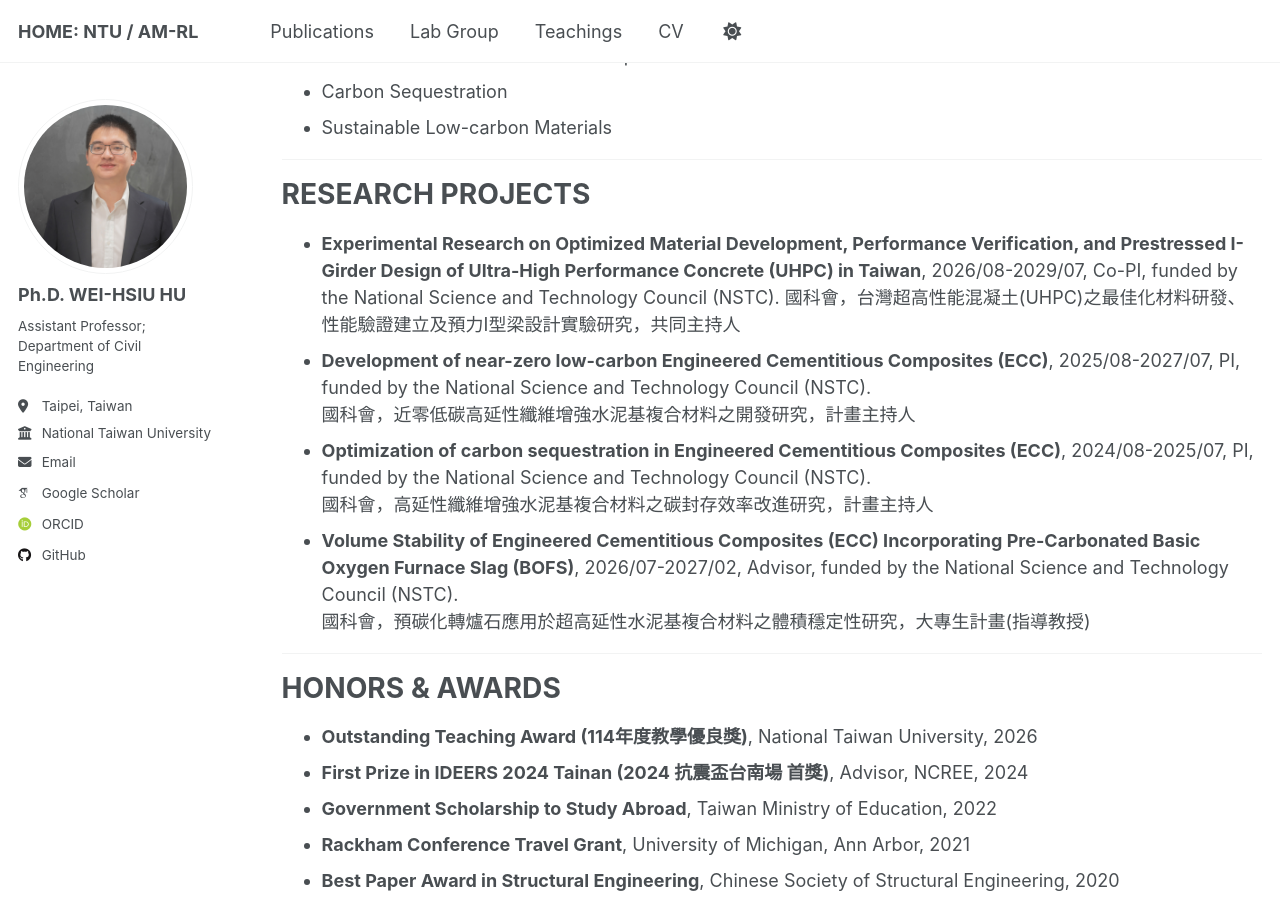
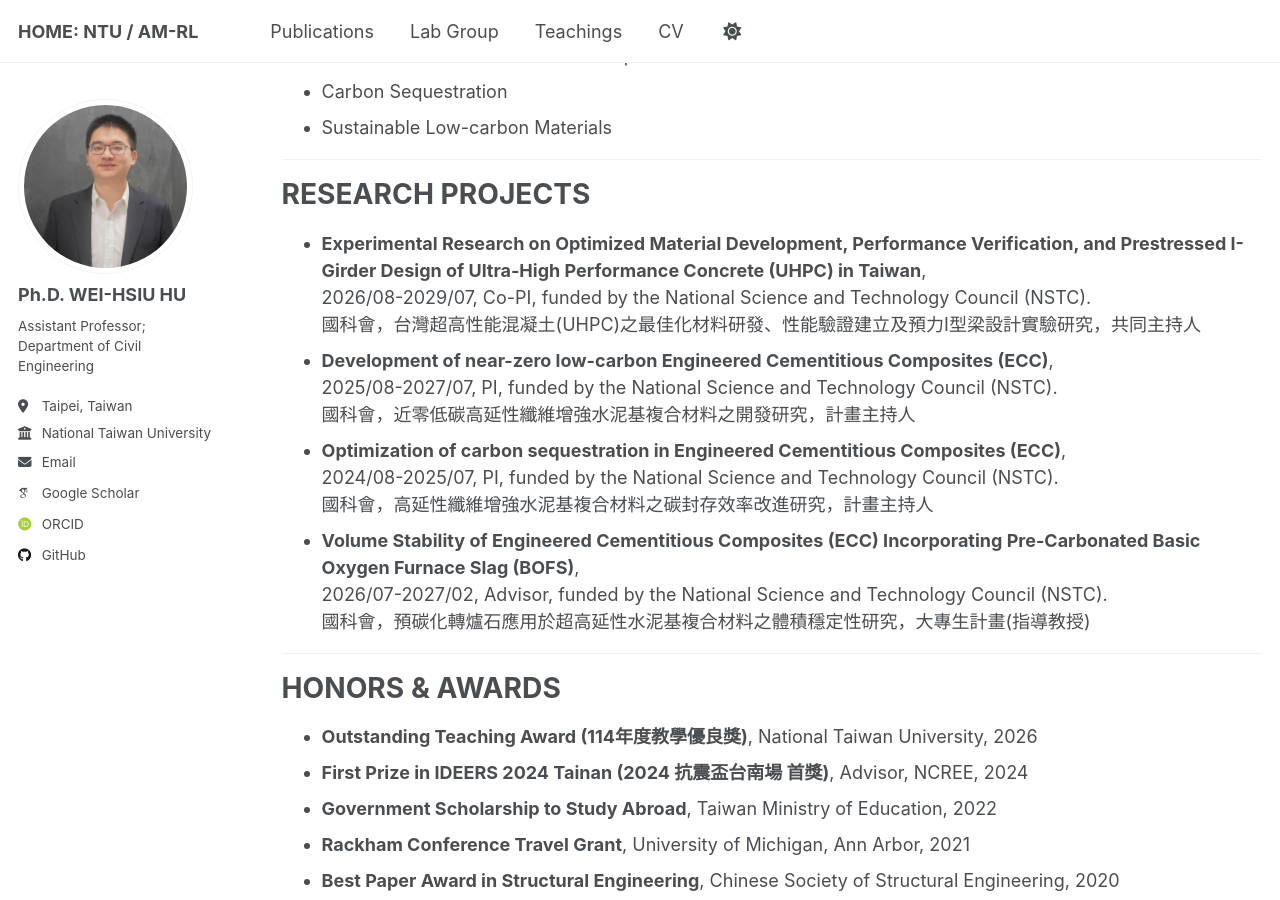
Before and after one commit to hwhsiu/hwhsiu.github.io, a Jekyll site: the page built from _pages/cv.md, in a window 1280 px wide and 900 px high, scrolled down 291 px. Built offline with Jekyll 4.4.1, drawn with Linux system fonts in a browser that asks for light colours; some web fonts are replaced.

Commit message:
20260722-4

```diff
--- a/_pages/cv.md
+++ b/_pages/cv.md
@@ -24,17 +24,13 @@ redirect_from:
 ---
 # RESEARCH PROJECTS
 - **Experimental Research on Optimized Material Development, Performance Verification, and Prestressed I-Girder Design of Ultra-High Performance Concrete (UHPC) in Taiwan**,
-  2026/08-2029/07, Co-PI, funded by the National Science and Technology Council (NSTC).
-  國科會，台灣超高性能混凝土(UHPC)之最佳化材料研發、性能驗證建立及預力I型梁設計實驗研究，共同主持人
+  <br>2026/08-2029/07, Co-PI, funded by the National Science and Technology Council (NSTC).<br>國科會，台灣超高性能混凝土(UHPC)之最佳化材料研發、性能驗證建立及預力I型梁設計實驗研究，共同主持人
 - **Development of near-zero low-carbon Engineered Cementitious Composites (ECC)**,
-  2025/08-2027/07, PI, funded by the National Science and Technology Council (NSTC).
-  國科會，近零低碳高延性纖維增強水泥基複合材料之開發研究，計畫主持人
+  <br>2025/08-2027/07, PI, funded by the National Science and Technology Council (NSTC).<br>國科會，近零低碳高延性纖維增強水泥基複合材料之開發研究，計畫主持人
 - **Optimization of carbon sequestration in Engineered Cementitious Composites (ECC)**,
-  2024/08-2025/07, PI, funded by the National Science and Technology Council (NSTC).
-  國科會，高延性纖維增強水泥基複合材料之碳封存效率改進研究，計畫主持人
+  <br>2024/08-2025/07, PI, funded by the National Science and Technology Council (NSTC).<br>國科會，高延性纖維增強水泥基複合材料之碳封存效率改進研究，計畫主持人
 - **Volume Stability of Engineered Cementitious Composites (ECC) Incorporating Pre-Carbonated Basic Oxygen Furnace Slag (BOFS)**,
-  2026/07-2027/02, Advisor, funded by the National Science and Technology Council (NSTC).
-  國科會，預碳化轉爐石應用於超高延性水泥基複合材料之體積穩定性研究，大專生計畫(指導教授)
+  <br>2026/07-2027/02, Advisor, funded by the National Science and Technology Council (NSTC).<br>國科會，預碳化轉爐石應用於超高延性水泥基複合材料之體積穩定性研究，大專生計畫(指導教授)
 
 ---
 # HONORS & AWARDS
```
